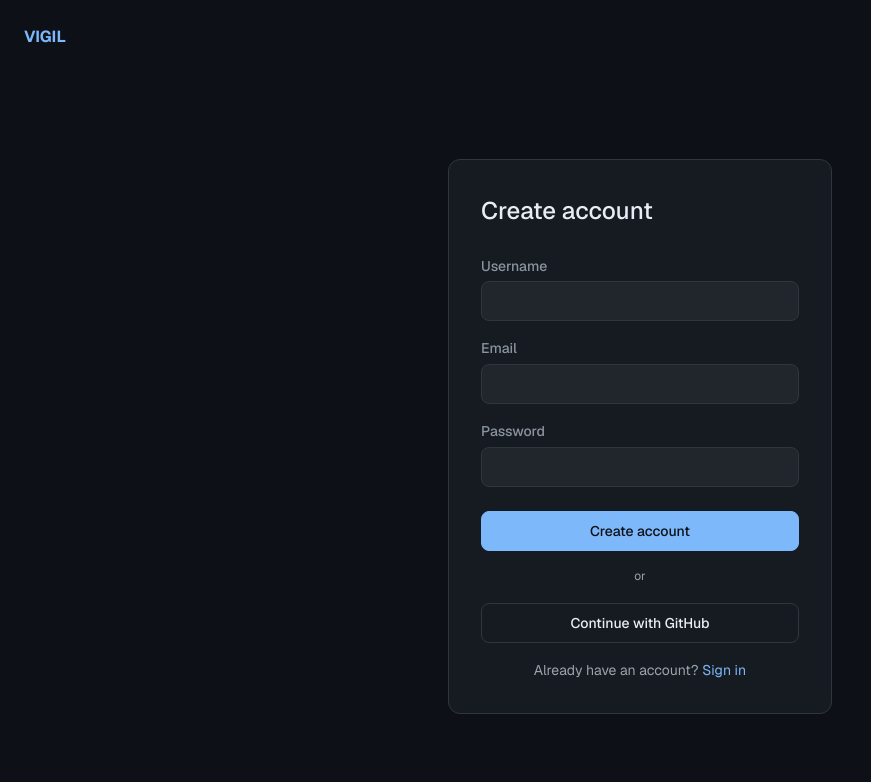
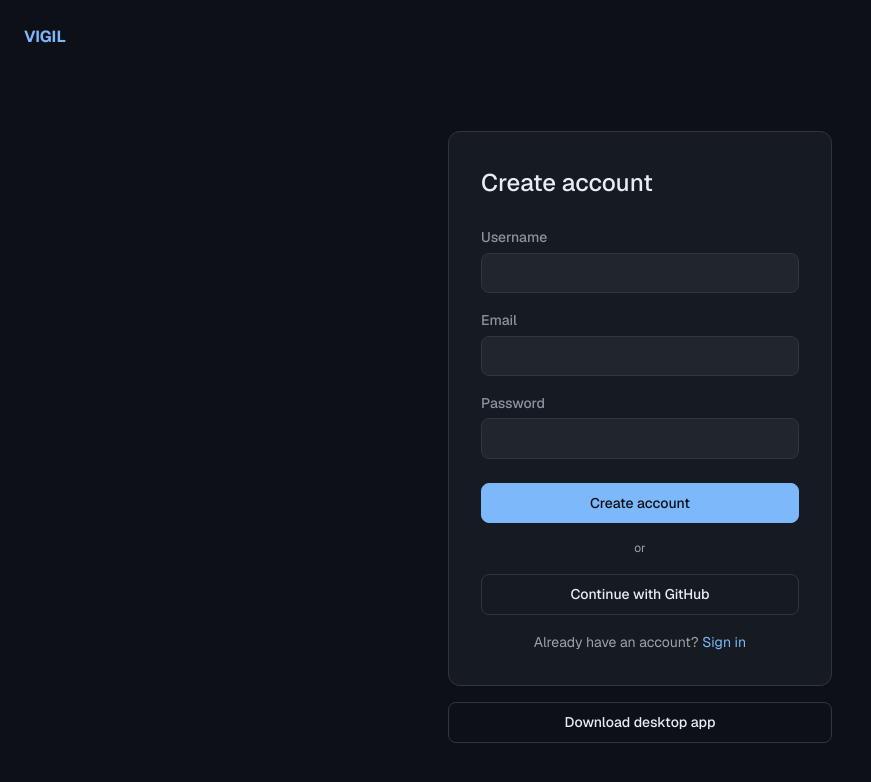
Before and after one commit to 4lissa/vigil-control-room, a Next.js app in the folder client_web/: page /register in a window 1280 px wide. Shown: the top 782 px of the page, without its empty margins (0-871 px from the left). Built offline with nearby package versions, Linux system fonts and the light colour scheme; no server answers.

Commit message:
feat: add desktop app download link on login and register pages

```diff
--- a/client_web/messages/en.json
+++ b/client_web/messages/en.json
@@ -68,7 +68,8 @@
     "httpConnected": "HTTP connected",
     "connect": "Connect",
     "disconnect": "Disconnect",
-    "language": "Language"
+    "language": "Language",
+    "downloadDesktopApp": "Download desktop app"
   },
   "teams": {
     "teamNotFound": "Team not found.",
--- a/client_web/messages/fr.json
+++ b/client_web/messages/fr.json
@@ -68,7 +68,8 @@
     "httpConnected": "HTTP connecté",
     "connect": "Connecter",
     "disconnect": "Déconnecter",
-    "language": "Langue"
+    "language": "Langue",
+    "downloadDesktopApp": "Télécharger l'application desktop"
   },
   "teams": {
     "teamNotFound": "Équipe introuvable.",
--- a/client_web/src/app/(auth)/login/page.tsx
+++ b/client_web/src/app/(auth)/login/page.tsx
@@ -1,12 +1,13 @@
 import { getTranslations } from "next-intl/server";
 import { GithubSignInButton } from "@/features/auth/components/GithubSignInButton";
 import { LoginForm } from "@/features/auth/components/LoginForm";
+import { DownloadDesktopButton } from "@/features/auth/components/DownloadDesktopButton";
 
 export default async function LoginPage() {
   const t = await getTranslations("auth");
 
   return (
-    <main className="flex-1 flex items-center justify-center">
+    <main className="flex-1 flex flex-col items-center justify-center gap-4">
       <div className="w-full max-w-md p-8 rounded-lg border border-[var(--color-border)] bg-[var(--color-bg-secondary)]">
         <h1 className="text-title font-medium text-[var(--color-text-primary)] mb-6">
           {t("signIn")}
@@ -26,6 +27,9 @@ export default async function LoginPage() {
           </a>
         </p>
       </div>
+      <div className="w-full max-w-md">
+        <DownloadDesktopButton />
+      </div>
     </main>
   );
 }
--- a/client_web/src/app/(auth)/register/page.tsx
+++ b/client_web/src/app/(auth)/register/page.tsx
@@ -1,12 +1,13 @@
 import { getTranslations } from "next-intl/server";
 import { GithubSignInButton } from "@/features/auth/components/GithubSignInButton";
 import { RegisterForm } from "@/features/auth/components/RegisterForm";
+import { DownloadDesktopButton } from "@/features/auth/components/DownloadDesktopButton";
 
 export default async function RegisterPage() {
   const t = await getTranslations("auth");
 
   return (
-    <main className="flex-1 flex items-center justify-center">
+    <main className="flex-1 flex flex-col items-center justify-center gap-4">
       <div className="w-full max-w-sm p-8 rounded-lg border border-[var(--color-border)] bg-[var(--color-bg-secondary)]">
         <h1 className="text-title font-medium text-[var(--color-text-primary)] mb-6">
           {t("createAccount")}
@@ -26,6 +27,9 @@ export default async function RegisterPage() {
           </a>
         </p>
       </div>
+      <div className="w-full max-w-sm">
+        <DownloadDesktopButton />
+      </div>
     </main>
   );
 }
--- /dev/null
+++ b/client_web/src/features/auth/components/DownloadDesktopButton.tsx
@@ -0,0 +1,14 @@
+"use client";
+
+import { useTranslations } from "next-intl";
+import { Button } from "@/shared/ui/Button";
+
+export const DownloadDesktopButton = () => {
+  const t = useTranslations("auth");
+
+  return (
+    <Button href="/client.dmg" variant="secondary" className="w-full">
+      {t("downloadDesktopApp")}
+    </Button>
+  );
+};
```
